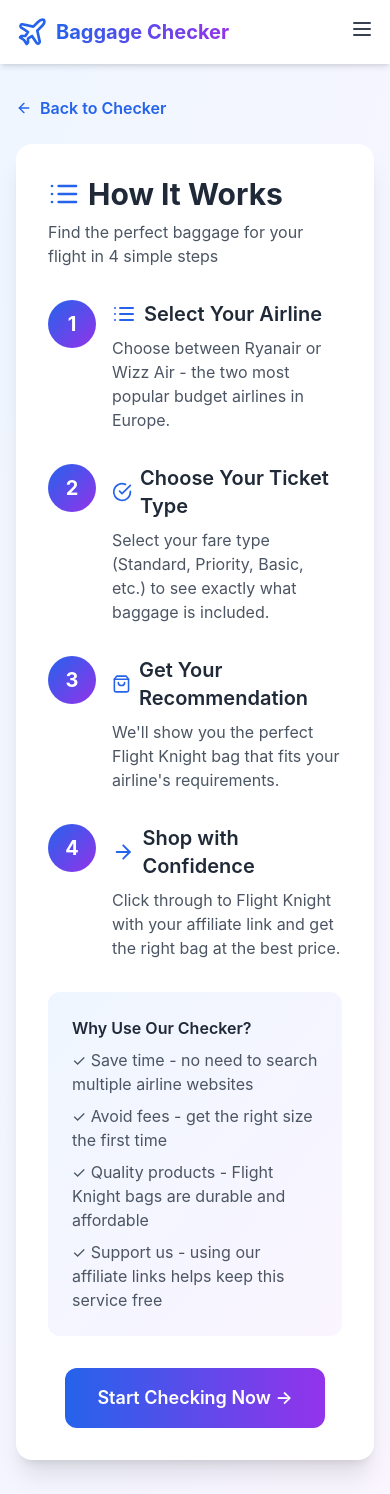
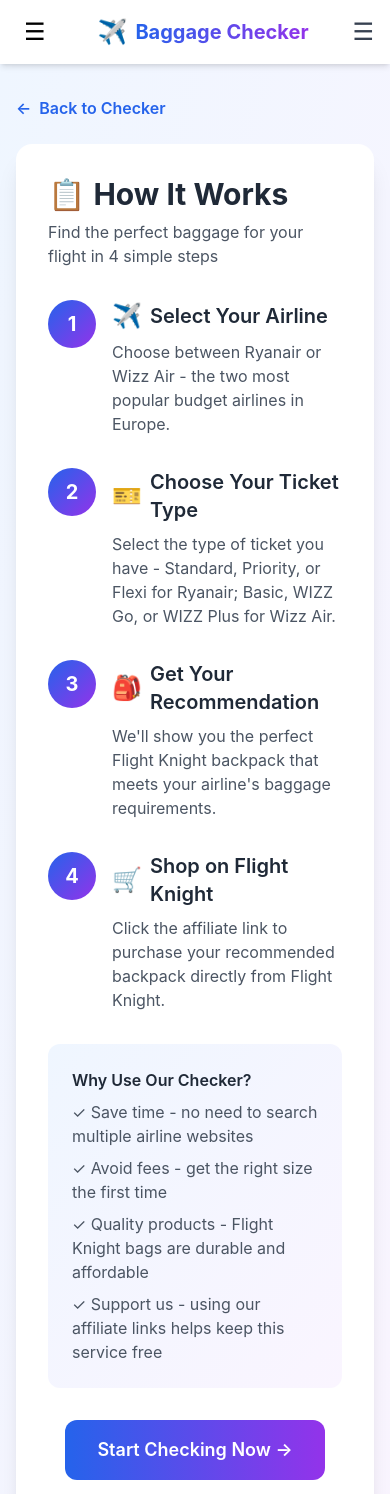
Before and after one commit to nilo1221/baggage-checker, a Next.js app: page /how-it-works in a window 390 px wide. Shown: the top 1494 px of the page. Built offline with nearby package versions, Linux system fonts and the light colour scheme.

Commit message:
Remove lucide-react dependency and replace with emojis to fix undefined component errors

```diff
--- a/app/faq/page.js
+++ b/app/faq/page.js
@@ -1,7 +1,6 @@
 'use client'
 
 import { useRouter } from 'next/navigation'
-import { ArrowLeft, HelpCircle, ExternalLink } from 'lucide-react'
 
 const faqs = [
   {
@@ -41,13 +40,13 @@
             onClick={() => router.push('/')}
             className="mb-6 flex items-center space-x-2 text-blue-600 hover:text-blue-800 font-semibold"
           >
-            <ArrowLeft className="w-4 h-4" />
+            <span>←</span>
             <span>Back to Checker</span>
           </button>
 
           <div className="bg-white rounded-2xl shadow-xl p-8">
             <div className="flex items-center space-x-2 mb-2">
-              <HelpCircle className="w-8 h-8 text-blue-600" />
+              <span className="text-3xl">❓</span>
               <h1 className="text-3xl font-bold text-gray-800">
                 Frequently Asked Questions
               </h1>
--- a/app/how-it-works/page.js
+++ b/app/how-it-works/page.js
@@ -1,32 +1,31 @@
 'use client'
 
 import { useRouter } from 'next/navigation'
-import { ArrowLeft, List, CheckCircle, ShoppingBag, ArrowRight } from 'lucide-react'
 
 const steps = [
   {
     number: 1,
     title: "Select Your Airline",
     description: "Choose between Ryanair or Wizz Air - the two most popular budget airlines in Europe.",
-    icon: List
+    emoji: "✈️"
   },
   {
     number: 2,
     title: "Choose Your Ticket Type",
-    description: "Select your fare type (Standard, Priority, Basic, etc.) to see exactly what baggage is included.",
-    icon: CheckCircle
+    description: "Select the type of ticket you have - Standard, Priority, or Flexi for Ryanair; Basic, WIZZ Go, or WIZZ Plus for Wizz Air.",
+    emoji: "🎫"
   },
   {
     number: 3,
     title: "Get Your Recommendation",
-    description: "We'll show you the perfect Flight Knight bag that fits your airline's requirements.",
-    icon: ShoppingBag
+    description: "We'll show you the perfect Flight Knight backpack that meets your airline's baggage requirements.",
+    emoji: "🎒"
   },
   {
     number: 4,
-    title: "Shop with Confidence",
-    description: "Click through to Flight Knight with your affiliate link and get the right bag at the best price.",
-    icon: ArrowRight
+    title: "Shop on Flight Knight",
+    description: "Click the affiliate link to purchase your recommended backpack directly from Flight Knight.",
+    emoji: "🛒"
   }
 ]
 
@@ -41,13 +40,13 @@
             onClick={() => router.push('/')}
             className="mb-6 flex items-center space-x-2 text-blue-600 hover:text-blue-800 font-semibold"
           >
-            <ArrowLeft className="w-4 h-4" />
+            <span>←</span>
             <span>Back to Checker</span>
           </button>
 
           <div className="bg-white rounded-2xl shadow-xl p-8">
             <div className="flex items-center space-x-2 mb-2">
-              <List className="w-8 h-8 text-blue-600" />
+              <span className="text-3xl">📋</span>
               <h1 className="text-3xl font-bold text-gray-800">
                 How It Works
               </h1>
@@ -64,7 +63,7 @@
                   </div>
                   <div className="flex-1">
                     <div className="flex items-center space-x-2 mb-2">
-                      <step.icon className="w-6 h-6 text-blue-600" />
+                      <span className="text-2xl">{step.emoji}</span>
                       <h3 className="text-xl font-semibold text-gray-800">
                         {step.title}
                       </h3>
--- a/app/page.js
+++ b/app/page.js
@@ -2,7 +2,6 @@
 
 import { useState } from 'react'
 import { useRouter } from 'next/navigation'
-import { Plane, Check, Globe } from 'lucide-react'
 
 export default function Home() {
   const [airline, setAirline] = useState('')
@@ -59,7 +58,7 @@
         <div className="max-w-2xl mx-auto">
           <div className="text-center mb-8 pt-8">
             <div className="mb-4 flex justify-center">
-              <Plane className="w-16 h-16 text-blue-600" />
+              <span className="text-6xl">✈️</span>
             </div>
             <h1 className="text-5xl font-bold bg-gradient-to-r from-blue-600 via-purple-600 to-blue-600 bg-clip-text text-transparent mb-4 animate-gradient">
               Baggage Checker
@@ -69,15 +68,15 @@
             </p>
             <div className="mt-6 flex justify-center space-x-4">
               <div className="flex items-center space-x-2 text-sm text-gray-500">
-                <Check className="w-4 h-4 text-green-500" />
+                <span className="text-green-500">✓</span>
                 <span>6 Airlines</span>
               </div>
               <div className="flex items-center space-x-2 text-sm text-gray-500">
-                <Check className="w-4 h-4 text-green-500" />
+                <span className="text-green-500">✓</span>
                 <span>Instant Results</span>
               </div>
               <div className="flex items-center space-x-2 text-sm text-gray-500">
-                <Check className="w-4 h-4 text-green-500" />
+                <span className="text-green-500">✓</span>
                 <span>Free to Use</span>
               </div>
             </div>
@@ -85,7 +84,7 @@
 
           <div className="bg-white rounded-2xl shadow-xl p-8 mb-6">
             <div className="flex items-center space-x-2 mb-4">
-              <Globe className="w-6 h-6 text-blue-600" />
+              <span className="text-2xl">🌍</span>
               <h2 className="text-xl font-bold text-gray-800">Airline Locations</h2>
             </div>
             <div className="relative bg-gradient-to-br from-blue-100 via-purple-50 to-blue-100 rounded-xl p-4 h-64 mb-4 overflow-hidden">
--- a/app/result/page.js
+++ b/app/result/page.js
@@ -1,7 +1,6 @@
 'use client'
 
 import { useSearchParams, useRouter, Suspense } from 'next/navigation'
-import { ArrowLeft, ShoppingBag, Check } from 'lucide-react'
 
 function ResultContent() {
   const searchParams = useSearchParams()
@@ -201,7 +200,7 @@
             onClick={() => router.push('/')}
             className="mb-6 flex items-center space-x-2 text-blue-600 hover:text-blue-800 font-semibold"
           >
-            <ArrowLeft className="w-4 h-4" />
+            <span>←</span>
             <span>Check Another Flight</span>
           </button>
 
@@ -217,7 +216,7 @@
 
             <div className="bg-gradient-to-br from-blue-50 to-purple-50 rounded-xl p-6 mb-6">
               <div className="text-6xl text-center mb-4 flex justify-center">
-                <ShoppingBag className="w-16 h-16 text-blue-600" />
+                <span>🎒</span>
               </div>
               <h2 className="text-2xl font-bold text-gray-800 text-center mb-2">
                 {product.name}
@@ -237,7 +236,7 @@
               <ul className="space-y-2">
                 {product.features.map((feature, index) => (
                   <li key={index} className="flex items-center text-gray-700">
-                    <Check className="w-4 h-4 text-green-500 mr-2" />
+                    <span className="text-green-500 mr-2">✓</span>
                     {feature}
                   </li>
                 ))}
--- a/components/Navbar.js
+++ b/components/Navbar.js
@@ -1,20 +1,27 @@
 'use client'
 
+import { useState } from 'react'
 import { useRouter } from 'next/navigation'
-import { Plane, Menu } from 'lucide-react'
 
 export default function Navbar() {
   const router = useRouter()
+  const [mobileMenuOpen, setMobileMenuOpen] = useState(false)
 
   return (
     <nav className="bg-white shadow-md sticky top-0 z-50">
       <div className="container mx-auto px-4">
         <div className="flex items-center justify-between h-16">
+          <button
+            className="md:hidden p-2 rounded-lg hover:bg-gray-100"
+            onClick={() => setMobileMenuOpen(!mobileMenuOpen)}
+          >
+            <span className="text-2xl">☰</span>
+          </button>
           <div
             className="flex items-center space-x-2 cursor-pointer"
             onClick={() => router.push('/')}
           >
-            <Plane className="w-8 h-8 text-blue-600" />
+            <span className="text-2xl">✈️</span>
             <span className="text-xl font-bold bg-gradient-to-r from-blue-600 to-purple-600 bg-clip-text text-transparent">
               Baggage Checker
             </span>
@@ -43,7 +50,7 @@
 
           <div className="md:hidden">
             <button className="text-gray-700 hover:text-blue-600">
-              <Menu className="w-6 h-6" />
+              <span className="text-2xl">☰</span>
             </button>
           </div>
         </div>
--- a/package.json
+++ b/package.json
@@ -11,8 +11,7 @@
   "dependencies": {
     "next": "^14.2.0",
     "react": "^18.2.0",
-    "react-dom": "^18.2.0",
-    "lucide-react": "^0.294.0"
+    "react-dom": "^18.2.0"
   },
   "devDependencies": {
     "autoprefixer": "^10.4.16",
```
Also changed, not shown: 1 other file (tests, documents, lock files or other folders).
